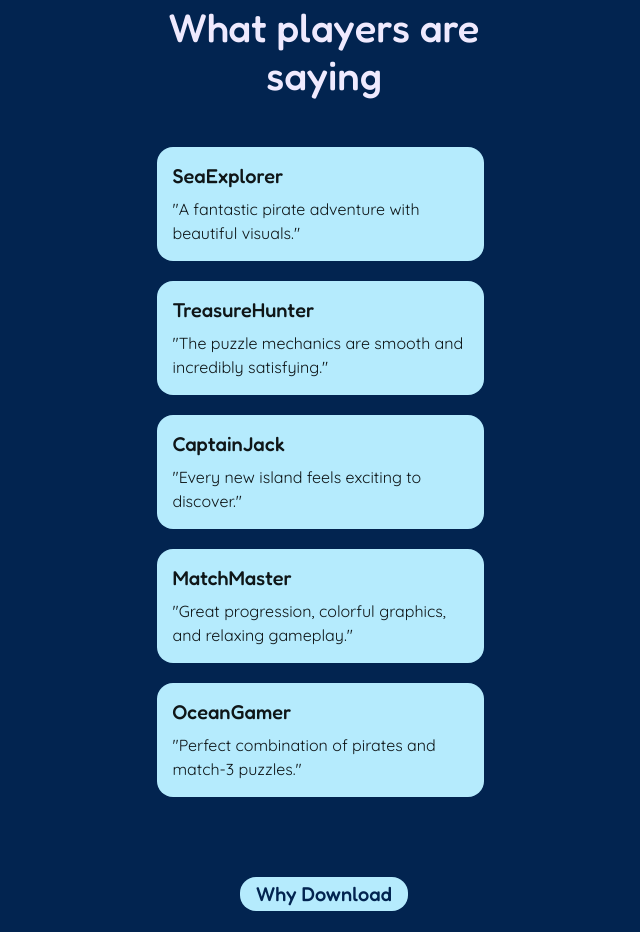
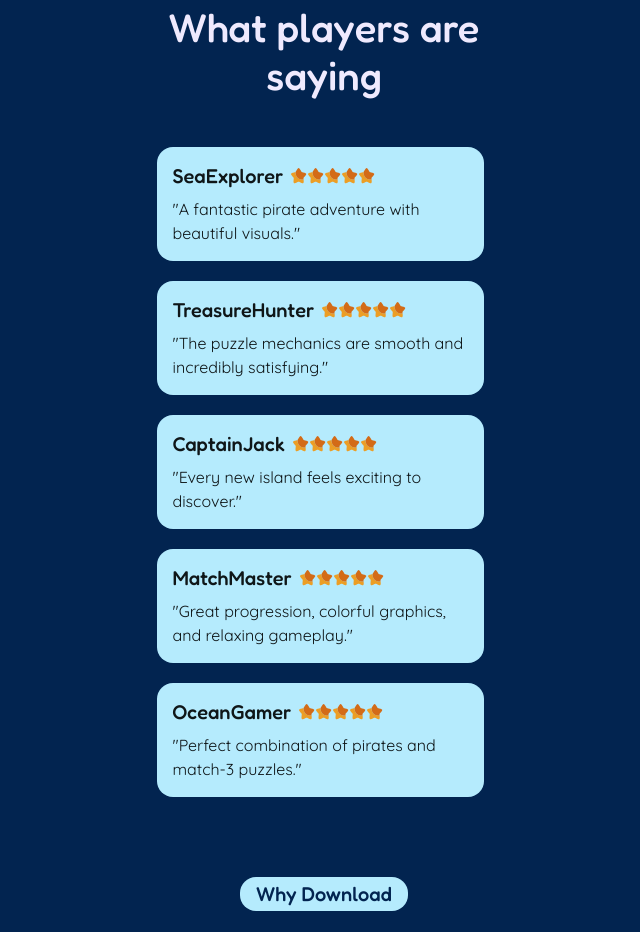
Before and after one commit to ViktoriyaKarpenko/STPP-399, a plain HTML site: page index.html in a window 1280 px wide. Shown: the part 2989-3921 px from the top of the page, without its empty margins (316-956 px from the left). Drawn offline with Linux system fonts and the light colour scheme.

Commit message:
Deploying to gh-pages from @ ViktoriyaKarpenko/STPP-399@180369b869a571ec5fc7e53f91e2b4f81283d84d 🚀

```diff
--- a/index.html
+++ b/index.html
@@ -458,27 +458,27 @@
             <ul class="stars-list">
               <li class="stars-item">
                 <svg class="stars-icon" width="16" height="16">
-                  <use href="../img/sprite.svg#icon-star"></use>
+                  <use href="/STPP-399/assets/sprite-DuRNhptM.svg#icon-star"></use>
                 </svg>
               </li>
               <li class="stars-item">
                 <svg class="stars-icon" width="16" height="16">
-                  <use href="../img/sprite.svg#icon-star"></use>
+                  <use href="/STPP-399/assets/sprite-DuRNhptM.svg#icon-star"></use>
                 </svg>
               </li>
               <li class="stars-item">
                 <svg class="stars-icon" width="16" height="16">
-                  <use href="../img/sprite.svg#icon-star"></use>
+                  <use href="/STPP-399/assets/sprite-DuRNhptM.svg#icon-star"></use>
                 </svg>
               </li>
               <li class="stars-item">
                 <svg class="stars-icon" width="16" height="16">
-                  <use href="../img/sprite.svg#icon-star"></use>
+                  <use href="/STPP-399/assets/sprite-DuRNhptM.svg#icon-star"></use>
                 </svg>
               </li>
               <li class="stars-item">
                 <svg class="stars-icon" width="16" height="16">
-                  <use href="../img/sprite.svg#icon-star"></use>
+                  <use href="/STPP-399/assets/sprite-DuRNhptM.svg#icon-star"></use>
                 </svg>
               </li>
             </ul>
@@ -493,27 +493,27 @@
             <ul class="stars-list">
               <li class="stars-item">
                 <svg class="stars-icon" width="16" height="16">
-                  <use href="../img/sprite.svg#icon-star"></use>
+                  <use href="/STPP-399/assets/sprite-DuRNhptM.svg#icon-star"></use>
                 </svg>
               </li>
               <li class="stars-item">
                 <svg class="stars-icon" width="16" height="16">
-                  <use href="../img/sprite.svg#icon-star"></use>
+                  <use href="/STPP-399/assets/sprite-DuRNhptM.svg#icon-star"></use>
                 </svg>
               </li>
               <li class="stars-item">
                 <svg class="stars-icon" width="16" height="16">
-                  <use href="../img/sprite.svg#icon-star"></use>
+                  <use href="/STPP-399/assets/sprite-DuRNhptM.svg#icon-star"></use>
                 </svg>
               </li>
               <li class="stars-item">
                 <svg class="stars-icon" width="16" height="16">
-                  <use href="../img/sprite.svg#icon-star"></use>
+                  <use href="/STPP-399/assets/sprite-DuRNhptM.svg#icon-star"></use>
                 </svg>
               </li>
               <li class="stars-item">
                 <svg class="stars-icon" width="16" height="16">
-                  <use href="../img/sprite.svg#icon-star"></use>
+                  <use href="/STPP-399/assets/sprite-DuRNhptM.svg#icon-star"></use>
                 </svg>
               </li>
             </ul>
@@ -528,27 +528,27 @@
             <ul class="stars-list">
               <li class="stars-item">
                 <svg class="stars-icon" width="16" height="16">
-                  <use href="../img/sprite.svg#icon-star"></use>
+                  <use href="/STPP-399/assets/sprite-DuRNhptM.svg#icon-star"></use>
                 </svg>
               </li>
               <li class="stars-item">
                 <svg class="stars-icon" width="16" height="16">
-                  <use href="../img/sprite.svg#icon-star"></use>
+                  <use href="/STPP-399/assets/sprite-DuRNhptM.svg#icon-star"></use>
                 </svg>
               </li>
               <li class="stars-item">
                 <svg class="stars-icon" width="16" height="16">
-                  <use href="../img/sprite.svg#icon-star"></use>
+                  <use href="/STPP-399/assets/sprite-DuRNhptM.svg#icon-star"></use>
                 </svg>
               </li>
               <li class="stars-item">
                 <svg class="stars-icon" width="16" height="16">
-                  <use href="../img/sprite.svg#icon-star"></use>
+                  <use href="/STPP-399/assets/sprite-DuRNhptM.svg#icon-star"></use>
                 </svg>
               </li>
               <li class="stars-item">
                 <svg class="stars-icon" width="16" height="16">
-                  <use href="../img/sprite.svg#icon-star"></use>
+                  <use href="/STPP-399/assets/sprite-DuRNhptM.svg#icon-star"></use>
                 </svg>
               </li>
             </ul>
@@ -565,27 +565,27 @@
             <ul class="stars-list">
               <li class="stars-item">
                 <svg class="stars-icon" width="16" height="16">
-                  <use href="../img/sprite.svg#icon-star"></use>
+                  <use href="/STPP-399/assets/sprite-DuRNhptM.svg#icon-star"></use>
                 </svg>
               </li>
               <li class="stars-item">
                 <svg class="stars-icon" width="16" height="16">
-                  <use href="../img/sprite.svg#icon-star"></use>
+                  <use href="/STPP-399/assets/sprite-DuRNhptM.svg#icon-star"></use>
                 </svg>
               </li>
               <li class="stars-item">
                 <svg class="stars-icon" width="16" height="16">
-                  <use href="../img/sprite.svg#icon-star"></use>
+                  <use href="/STPP-399/assets/sprite-DuRNhptM.svg#icon-star"></use>
                 </svg>
               </li>
               <li class="stars-item">
                 <svg class="stars-icon" width="16" height="16">
-                  <use href="../img/sprite.svg#icon-star"></use>
+                  <use href="/STPP-399/assets/sprite-DuRNhptM.svg#icon-star"></use>
                 </svg>
               </li>
               <li class="stars-item">
                 <svg class="stars-icon" width="16" height="16">
-                  <use href="../img/sprite.svg#icon-star"></use>
+                  <use href="/STPP-399/assets/sprite-DuRNhptM.svg#icon-star"></use>
                 </svg>
               </li>
             </ul>
@@ -600,27 +600,27 @@
             <ul class="stars-list">
               <li class="stars-item">
                 <svg class="stars-icon" width="16" height="16">
-                  <use href="../img/sprite.svg#icon-star"></use>
+                  <use href="/STPP-399/assets/sprite-DuRNhptM.svg#icon-star"></use>
                 </svg>
               </li>
               <li class="stars-item">
                 <svg class="stars-icon" width="16" height="16">
-                  <use href="../img/sprite.svg#icon-star"></use>
+                  <use href="/STPP-399/assets/sprite-DuRNhptM.svg#icon-star"></use>
                 </svg>
               </li>
               <li class="stars-item">
                 <svg class="stars-icon" width="16" height="16">
-                  <use href="../img/sprite.svg#icon-star"></use>
+                  <use href="/STPP-399/assets/sprite-DuRNhptM.svg#icon-star"></use>
                 </svg>
               </li>
               <li class="stars-item">
                 <svg class="stars-icon" width="16" height="16">
-                  <use href="../img/sprite.svg#icon-star"></use>
+                  <use href="/STPP-399/assets/sprite-DuRNhptM.svg#icon-star"></use>
                 </svg>
               </li>
               <li class="stars-item">
                 <svg class="stars-icon" width="16" height="16">
-                  <use href="../img/sprite.svg#icon-star"></use>
+                  <use href="/STPP-399/assets/sprite-DuRNhptM.svg#icon-star"></use>
                 </svg>
               </li>
             </ul>
```
